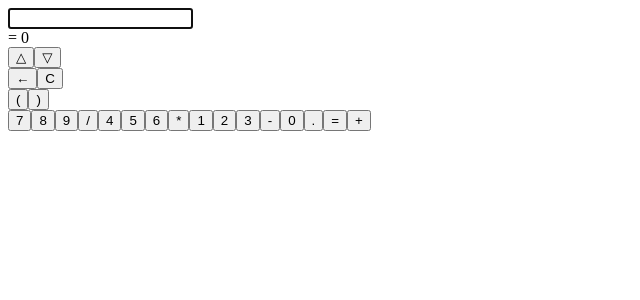
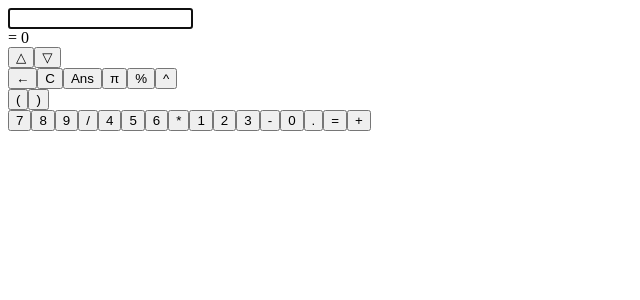
Before and after one commit to cs3100-team10/calc02, a React app: page / in a window 1280 px wide. Shown: the top 300 px of the page, without its empty margins (0-640 px from the left). Built offline with nearby package versions, Linux system fonts and the light colour scheme; the HTML template or start-up script is replaced by a standard one; what ohm-js would draw is missing.

Commit message:
Added row as discussed.
Ans, pi, ^, and % are added to layout,
They still need to be added to grammar.

```diff
--- a/src/App/App.tsx
+++ b/src/App/App.tsx
@@ -249,6 +249,10 @@ class App extends React.Component<AppProps, AppState>
                     </div>
                     <EntryButton className="action" callback={this.handleBackspace}>&larr;</EntryButton>
                     <EntryButton className="action" callback={this.handleClear}>C</EntryButton>
+                    <CharacterButton className="action">Ans</CharacterButton>
+                    <CharacterButton className="operation">&pi;</CharacterButton>
+                    <CharacterButton className="operation">%</CharacterButton>
+                    <CharacterButton className="operation">^</CharacterButton>
                     <div className="parens">
                         <CharacterButton className="operation">(</CharacterButton>
                         <CharacterButton className="operation">)</CharacterButton>
```
